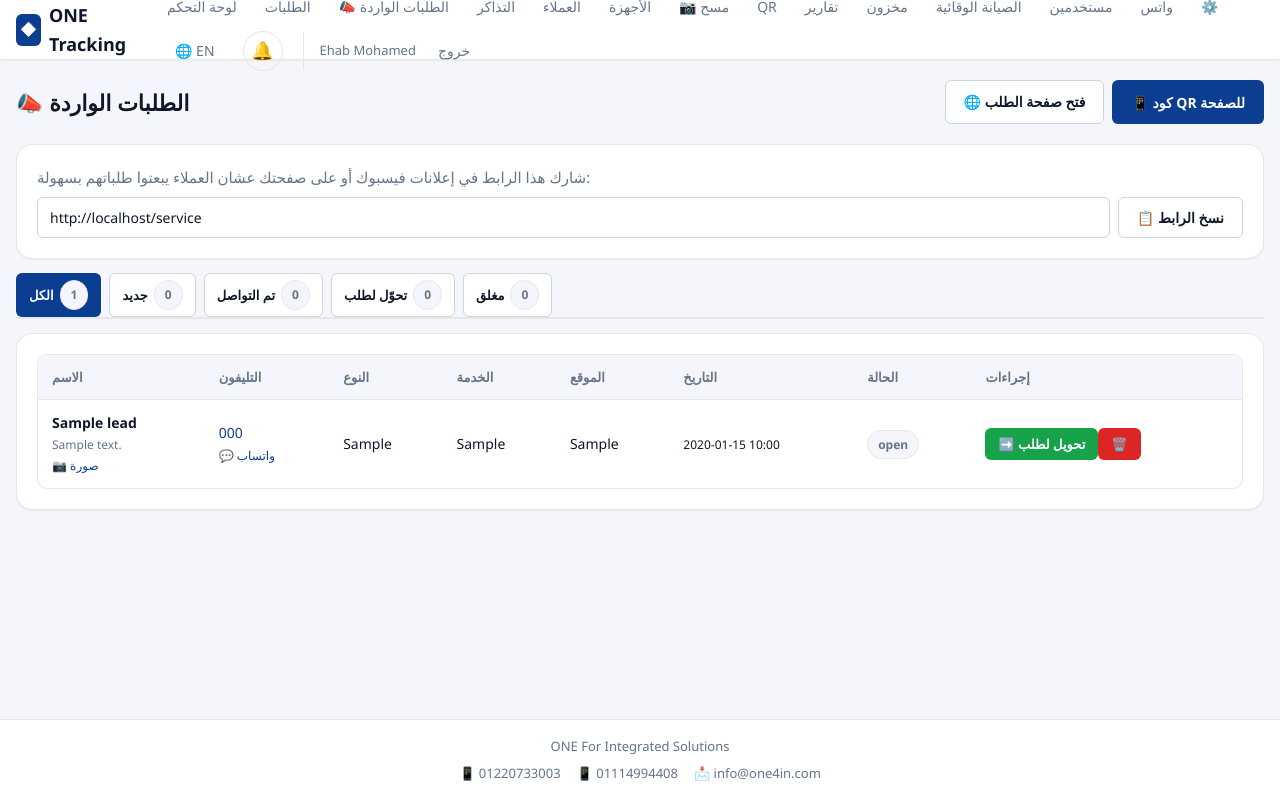
After one commit to oneit11/one-tracking, a Flask app: page /admin/leads in a window 1280 px wide. The commit adds this page. Run offline with Flask 3, Linux system fonts and the light colour scheme; a user stored in the database is signed in; tables that the repository leaves empty hold one stand-in row (values such as "Sample post"); data that the repository does not hold is empty.

Commit message:
Add Facebook marketing landing page + leads dashboard + auto WhatsApp confirm + QR

```diff
--- a/models/__init__.py
+++ b/models/__init__.py
@@ -15,5 +15,5 @@ from models.setting import Setting, MessageTemplate  # noqa: E402
 from models.permission import Role, UserPermissionOverride  # noqa: E402
 from models.extras import (  # noqa: E402
     Notification, AuditLog, Comment, Rating,
-    SparePart, StockMovement, PMSchedule, Followup,
+    SparePart, StockMovement, PMSchedule, Followup, Lead,
 )
--- a/routes/admin.py
+++ b/routes/admin.py
@@ -989,3 +989,135 @@ def device_delete(did):
     log_action("device.deleted", entity_type="device", entity_id=did, details=name)
     flash(f"تم حذف الجهاز: {name}", "success")
     return redirect(url_for("admin.devices_list"))
+
+
+# ================= Leads (Marketing / Facebook) =================
+@admin_bp.route("/leads")
+@admin_required
+def leads_list():
+    from models.extras import Lead
+    status = request.args.get("status", "")
+    query = Lead.query
+    if status:
+        query = query.filter_by(status=status)
+    leads = query.order_by(Lead.created_at.desc()).all()
+    counts = {
+        "all": Lead.query.count(),
+        "new": Lead.query.filter_by(status="new").count(),
+        "contacted": Lead.query.filter_by(status="contacted").count(),
+        "converted": Lead.query.filter_by(status="converted").count(),
+        "closed": Lead.query.filter_by(status="closed").count(),
+    }
+    service_url = url_for("public.service_landing", _external=True)
+    return render_template("admin/leads_list.html", leads=leads, counts=counts,
+                           status=status, service_url=service_url)
+
+
+@admin_bp.route("/leads/<int:lid>/status", methods=["POST"])
+@admin_required
+def lead_status(lid):
+    from models.extras import Lead
+    lead = Lead.query.get_or_404(lid)
+    new_status = request.form.get("status", "").strip()
+    if new_status in Lead.STATUS_LABELS:
+        lead.status = new_status
+        db.session.commit()
+        flash("تم تحديث حالة الطلب", "success")
+    return redirect(url_for("admin.leads_list"))
+
+
+@admin_bp.route("/leads/<int:lid>/convert", methods=["POST"])
+@admin_required
+def lead_convert(lid):
+    from models.extras import Lead
+    lead = Lead.query.get_or_404(lid)
+    if lead.converted_request_id:
+        flash("تم تحويل هذا الطلب من قبل", "info")
+        return redirect(url_for("admin.request_view", rid=lead.converted_request_id))
+
+    # Find or create a client from the lead's phone
+    client = Client.query.filter(
+        (Client.phone == lead.phone) | (Client.whatsapp == lead.phone)
+    ).first()
+    if not client:
+        cname = lead.name
+        if lead.customer_type and lead.customer_type not in ("فرد", "أخرى"):
+            cname = f"{lead.name} - {lead.customer_type}"
+        client = Client(
+            code=next_client_code(),
+            company_name=cname,
+            contact_person=lead.name,
+            phone=lead.phone,
+            whatsapp=lead.phone,
+            city=lead.location or "",
+            address=lead.location or "",
+            notes=f"عميل من التسويق ({lead.source}) — {lead.service_type}",
+        )
+        db.session.add(client)
+        db.session.flush()
+
+    priority = "normal"
+    title = lead.service_type or "طلب صيانة"
+    desc = lead.description or ""
+    if lead.location:
+        desc = (desc + f"\nالموقع: {lead.location}").strip()
+    req = MaintenanceRequest(
+        request_number=next_sequence(MaintenanceRequest, "request_number", "MR"),
+        client_id=client.id,
+        title=title,
+        description=desc,
+        priority=priority,
+        source=lead.source or "marketing",
+        contact_name=lead.name,
+        contact_phone=lead.phone,
+        submitted_photo_url=lead.photo_url or "",
+        created_by=current_user.id,
+    )
+    try:
+        req.sla_due_at = compute_sla_due(datetime.utcnow(), priority)
+    except Exception:
+        pass
+    db.session.add(req)
+    db.session.flush()
+
+    lead.status = "converted"
+    lead.converted_request_id = req.id
+    db.session.commit()
+
+    try:
+        wa.notify_request_received(req)
+    except Exception:
+        pass
+    notify_admins(f"تحوّل طلب تسويق لطلب صيانة {req.request_number}",
+                  f"{client.company_name} — {title}",
+                  "📥", url_for("admin.request_view", rid=req.id))
+    log_action("lead.converted", entity_type="lead", entity_id=lead.id,
+               details=req.request_number)
+    flash(f"تم تحويل الطلب إلى طلب صيانة {req.request_number}", "success")
+    return redirect(url_for("admin.request_view", rid=req.id))
+
+
+@admin_bp.route("/leads/<int:lid>/delete", methods=["POST"])
+@admin_required
+def lead_delete(lid):
+    from models.extras import Lead
+    lead = Lead.query.get_or_404(lid)
+    db.session.delete(lead)
+    db.session.commit()
+    log_action("lead.deleted", entity_type="lead", entity_id=lid, details=lead.name)
+    flash("تم حذف الطلب", "success")
+    return redirect(url_for("admin.leads_list"))
+
+
+@admin_bp.route("/leads/qr.png")
+@admin_required
+def leads_qr_png():
+    """QR code image that points to the public marketing landing page."""
+    from services.qr_service import build_qr_image
+    service_url = url_for("public.service_landing", _external=True)
+    img = build_qr_image(service_url, box_size=10)
+    buf = BytesIO()
+    img.save(buf, format="PNG")
+    buf.seek(0)
+    return send_file(buf, mimetype="image/png",
+                     download_name="one-service-qr.png")
--- a/routes/public.py
+++ b/routes/public.py
@@ -43,6 +43,80 @@ def scan(code):
         abort(403)
 
     return redirect(url_for("public.bind_qr", code=code))
+
+
+CUSTOMER_TYPES = ["فرد", "شركة", "فندق", "مستشفى", "مطعم", "مبنى إداري", "مصنع", "أخرى"]
+SERVICE_TYPES = [
+    "أنظمة أمنية وكاميرات مراقبة", "التحكم في الدخول والبوابات",
+    "إنذار ومكافحة الحريق", "شبكات وبنية تحتية", "أنظمة ذكية",
+    "طاقة شمسية", "صيانة عامة", "أخرى",
+]
+
+
+@public_bp.route("/service", methods=["GET", "POST"])
+def service_landing():
+    """Public marketing landing + service request form (no login) — for Facebook ads."""
+    from services.settings_service import get_setting
+    if request.method == "POST":
+        if request.form.get("website"):  # honeypot
+            abort(400)
+        name = request.form.get("name", "").strip()
+        phone = request.form.get("phone", "").strip()
+        if not name or not phone:
+            flash("رجاءً اكتب الاسم ورقم التليفون", "warning")
+            return redirect(url_for("public.service_landing"))
+
+        from models.extras import Lead
+        from utils.helpers import save_upload
+        lead = Lead(
+            name=name, phone=phone,
+            customer_type=request.form.get("customer_type", "").strip(),
+            service_type=request.form.get("service_type", "").strip(),
+            description=request.form.get("description", "").strip(),
+            location=request.form.get("location", "").strip(),
+            source=request.form.get("source", "facebook"),
+        )
+        if "photo" in request.files and request.files["photo"].filename:
+            p = save_upload(request.files["photo"], subfolder="reports", prefix="lead_")
+            if p:
+                lead.photo_url = p
+        db.session.add(lead)
+        db.session.commit()
+
+        # Notify admins (in-app + sound) and confirm to the lead via WhatsApp
+        try:
+            from services.notifications import notify_admins
+            notify_admins(
+                f"طلب جديد من التسويق — {lead.name}",
+                f"{lead.customer_type or 'عميل'} · {lead.service_type or ''} · {lead.phone}",
+                "📣", url_for("admin.leads_list"),
+            )
+        except Exception:
+            db.session.rollback()
+        try:
+            from services import whatsapp as wa
+            company = get_setting("company_name", "الشركة")
+            phone1 = get_setting("company_phone", "")
+            confirm = (
+                f"أهلاً {lead.name} 👋\n"
+                f"استلمنا طلبك بخصوص: {lead.service_type or 'الصيانة'}\n"
+                f"فريق {company} هيتواصل معك في أقرب وقت.\n"
+                + (f"للاستعجال: {phone1}" if phone1 else "")
+            )
+            wa.send_wa(lead.phone, confirm, event_type="lead_confirm",
+                       entity_type="lead", entity_id=lead.id)
+            # notify company numbers
+            wa._notify_admins_and_extras(
+                f"📣 طلب تسويق جديد\n{lead.name} ({lead.phone})\n"
+                f"النوع: {lead.customer_type or '-'} | الخدمة: {lead.service_type or '-'}",
+                "lead_admin", lead.id, current_app._get_current_object())
+        except Exception:
+            pass
+
+        return render_template("public/service_done.html", lead=lead)
+
+    return render_template("public/service.html",
+                           customer_types=CUSTOMER_TYPES, service_types=SERVICE_TYPES)
 
 
 @public_bp.route("/d/<code>/request", methods=["GET", "POST"])
--- /dev/null
+++ b/templates/admin/leads_list.html
@@ -0,0 +1,124 @@
+{% extends "base.html" %}
+{% block title %}الطلبات الواردة (تسويق){% endblock %}
+{% block content %}
+<div class="page-header">
+    <h1 class="page-title">📣 الطلبات الواردة</h1>
+    <div class="d-flex gap-2 flex-wrap">
+        <a href="{{ service_url }}" target="_blank" class="btn btn-secondary">🌐 فتح صفحة الطلب</a>
+        <button type="button" class="btn btn-primary" onclick="document.getElementById('qrModal').style.display='flex'">📱 كود QR للصفحة</button>
+    </div>
+</div>
+
+<div class="card" style="margin-bottom:14px;">
+    <p class="text-muted" style="margin:0 0 8px;">
+        شارك هذا الرابط في إعلانات فيسبوك أو على صفحتك عشان العملاء يبعتوا طلباتهم بسهولة:
+    </p>
+    <div class="d-flex gap-2 flex-wrap" style="align-items:center;">
+        <input class="form-input" id="serviceUrl" value="{{ service_url }}" readonly dir="ltr" style="flex:1;min-width:220px;">
+        <button class="btn btn-secondary" type="button" onclick="copyUrl()">📋 نسخ الرابط</button>
+    </div>
+</div>
+
+<div class="tabs" style="display:flex;gap:8px;flex-wrap:wrap;margin-bottom:14px;">
+    {% set tabs = [('', 'الكل', counts.all), ('new', 'جديد', counts.new), ('contacted', 'تم التواصل', counts.contacted), ('converted', 'تحوّل لطلب', counts.converted), ('closed', 'مغلق', counts.closed)] %}
+    {% for val, label, c in tabs %}
+    <a href="{{ url_for('admin.leads_list', status=val) }}"
+       class="btn btn-sm {{ 'btn-primary' if status == val else 'btn-secondary' }}">
+        {{ label }} <span class="badge">{{ c }}</span>
+    </a>
+    {% endfor %}
+</div>
+
+<div class="card">
+    {% if leads %}
+    <div style="overflow-x:auto;">
+    <table class="table">
+        <thead>
+            <tr>
+                <th>الاسم</th>
+                <th>التليفون</th>
+                <th>النوع</th>
+                <th>الخدمة</th>
+                <th>الموقع</th>
+                <th>التاريخ</th>
+                <th>الحالة</th>
+                <th>إجراءات</th>
+            </tr>
+        </thead>
+        <tbody>
+            {% for l in leads %}
+            <tr>
+                <td>
+                    <strong>{{ l.name }}</strong>
+                    {% if l.description %}<div class="text-muted" style="font-size:12px;max-width:220px;">{{ l.description }}</div>{% endif %}
+                    {% if l.photo_url %}<a href="{{ l.photo_url }}" target="_blank" style="font-size:12px;">📷 صورة</a>{% endif %}
+                </td>
+                <td dir="ltr">
+                    <a href="tel:{{ l.phone }}">{{ l.phone }}</a><br>
+                    <a href="https://wa.me/{{ l.phone|replace('0','20',1) if l.phone.startswith('0') else l.phone }}" target="_blank" style="font-size:12px;">💬 واتساب</a>
+                </td>
+                <td>{{ l.customer_type or '-' }}</td>
+                <td>{{ l.service_type or '-' }}</td>
+                <td>{{ l.location or '-' }}</td>
+                <td style="white-space:nowrap;font-size:12px;">{{ l.created_at.strftime('%Y-%m-%d %H:%M') }}</td>
+                <td>
+                    {% set cls = {'new':'badge-info','contacted':'badge-warning','converted':'badge-success','closed':'badge-secondary'} %}
+                    <span class="badge {{ cls.get(l.status,'') }}">{{ l.status_label }}</span>
+                </td>
+                <td>
+                    <div class="d-flex gap-1 flex-wrap">
+                        {% if l.status == 'converted' and l.converted_request_id %}
+                        <a href="{{ url_for('admin.request_view', rid=l.converted_request_id) }}" class="btn btn-sm btn-secondary">عرض الطلب</a>
+                        {% else %}
+                        <form method="post" action="{{ url_for('admin.lead_convert', lid=l.id) }}" style="display:inline;">
+                            <button class="btn btn-sm btn-success" type="submit">➡️ تحويل لطلب</button>
+                        </form>
+                        {% if l.status == 'new' %}
+                        <form method="post" action="{{ url_for('admin.lead_status', lid=l.id) }}" style="display:inline;">
+                            <input type="hidden" name="status" value="contacted">
+                            <button class="btn btn-sm btn-secondary" type="submit">تم التواصل</button>
+                        </form>
+                        {% endif %}
+                        {% endif %}
+                        <form method="post" action="{{ url_for('admin.lead_delete', lid=l.id) }}" style="display:inline;"
+                              onsubmit="return confirm('حذف هذا الطلب نهائياً؟');">
+                            <button class="btn btn-sm btn-danger" type="submit">🗑️</button>
+                        </form>
+                    </div>
+                </td>
+            </tr>
+            {% endfor %}
+        </tbody>
+    </table>
+    </div>
+    {% else %}
+    <div class="empty-state" style="text-align:center;padding:40px 20px;color:var(--text-muted);">
+        <div style="font-size:40px;">📭</div>
+        <p>لا توجد طلبات واردة بعد.</p>
+        <p style="font-size:13px;">شارك رابط الصفحة على فيسبوك عشان تبدأ تستقبل طلبات العملاء.</p>
+    </div>
+    {% endif %}
+</div>
+
+<!-- QR modal -->
+<div id="qrModal" style="display:none;position:fixed;inset:0;background:rgba(0,0,0,.6);z-index:1000;align-items:center;justify-content:center;padding:20px;"
+     onclick="if(event.target===this)this.style.display='none'">
+    <div class="card" style="max-width:340px;text-align:center;">
+        <div class="card-header"><h3 class="card-title">📱 كود QR للصفحة</h3></div>
+        <p class="text-muted" style="font-size:13px;">اطبعه أو حطه في إعلاناتك — أي حد يصوّره يفتح صفحة الطلب.</p>
+        <img src="{{ url_for('admin.leads_qr_png') }}" alt="QR" style="width:100%;max-width:260px;border:1px solid var(--border);border-radius:10px;">
+        <div class="d-flex gap-2 mt-4" style="justify-content:center;">
+            <a href="{{ url_for('admin.leads_qr_png') }}" download class="btn btn-primary btn-sm">⬇️ تحميل</a>
+            <button class="btn btn-secondary btn-sm" onclick="document.getElementById('qrModal').style.display='none'">إغلاق</button>
+        </div>
+    </div>
+</div>
+
+<script>
+function copyUrl(){
+    var el = document.getElementById('serviceUrl');
+    el.select(); el.setSelectionRange(0, 99999);
+    try { document.execCommand('copy'); alert('تم نسخ الرابط'); } catch(e){}
+}
+</script>
+{% endblock %}
--- a/templates/base.html
+++ b/templates/base.html
@@ -44,6 +44,7 @@
             {% if current_user.is_admin %}
                 <a href="{{ url_for('admin.dashboard') }}">{{ t('nav.dashboard') }}</a>
                 <a href="{{ url_for('admin.requests_list') }}">{{ t('nav.requests') }}</a>
+                <a href="{{ url_for('admin.leads_list') }}">📣 الطلبات الواردة</a>
                 <a href="{{ url_for('admin.tickets_list') }}">{{ t('nav.tickets') }}</a>
                 <a href="{{ url_for('admin.clients_list') }}">{{ t('nav.clients') }}</a>
                 <a href="{{ url_for('admin.devices_list') }}">{{ t('nav.devices') }}</a>
```
Also changed, not shown: models/extras.py (+28 -0 lines), templates/public/service.html (added, +102 -0 lines), templates/public/service_done.html (added, +44 -0 lines).
